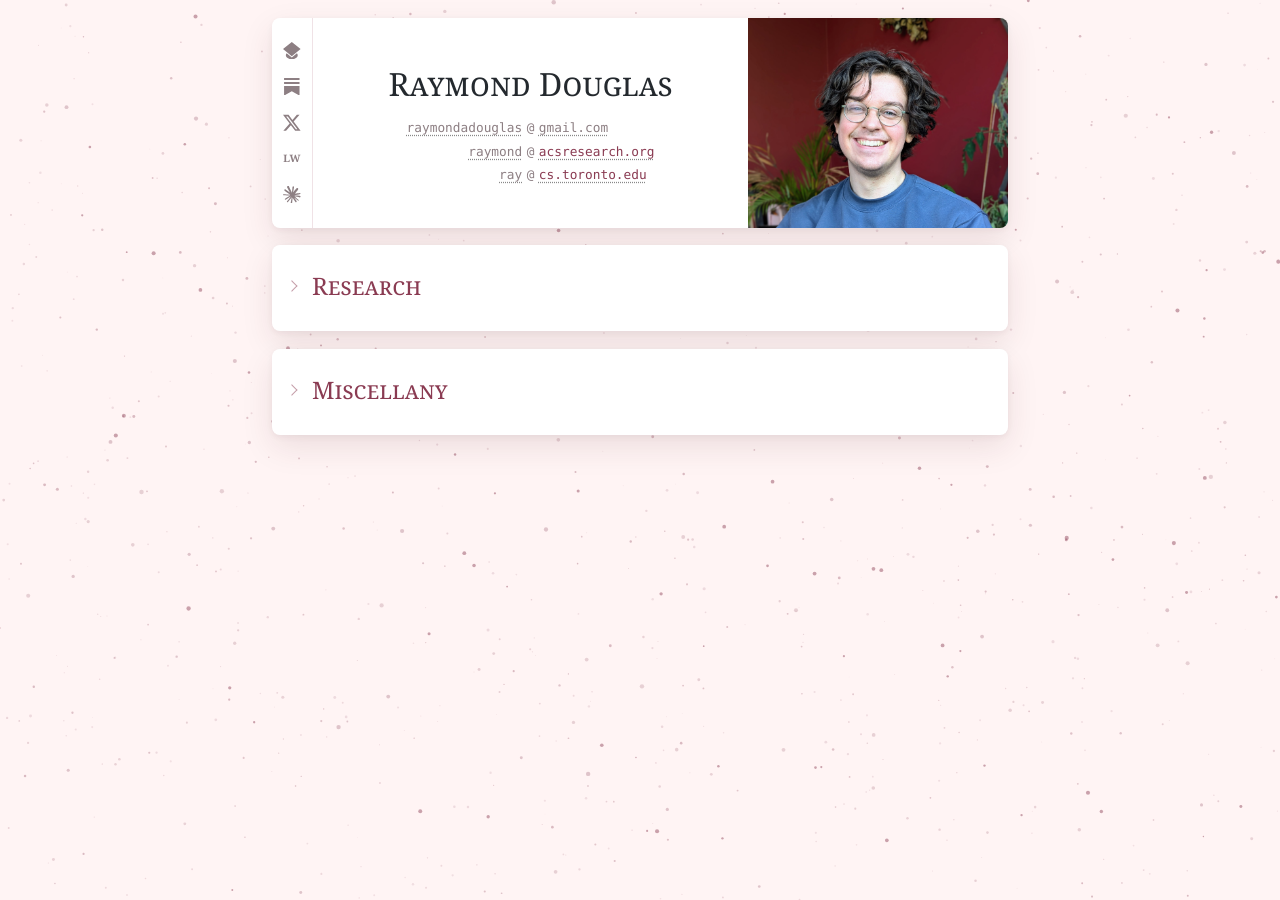
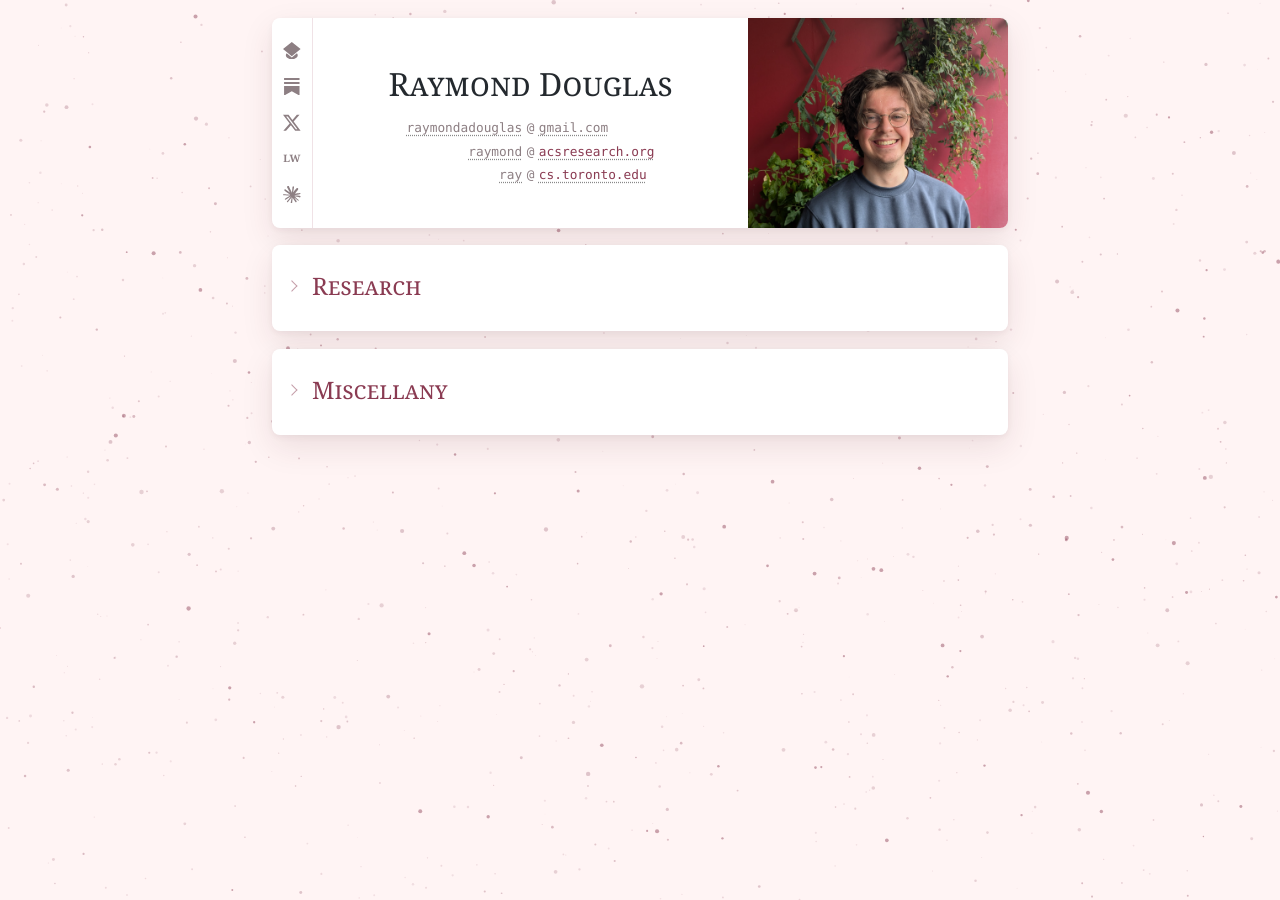
Before and after one commit to raymondadouglas/raymondadouglas.github.io, a Jekyll site: the page built from index.markdown, in a window 1280 px wide. Built offline with Jekyll 4.4.1, drawn with Linux system fonts in a browser that asks for light colours.

Commit message:
remove dead flowers from picture

```diff
--- a/_layouts/research.html
+++ b/_layouts/research.html
@@ -171,7 +171,6 @@
             aspect-ratio: 2 / 1;
             min-height: 200px;
             object-fit: cover;
-            object-position: center calc(50% + 40px);
             border-radius: 0;
         }
 
@@ -248,7 +247,6 @@
                 height: 100%;
                 min-height: 210px;
                 min-width: 0;
-                object-position: center calc(50% + 20px);
             }
             .headertext {
                 flex: 1;
--- a/index.markdown
+++ b/index.markdown
@@ -9,7 +9,7 @@ redirect_from:
 
 <div class="card headercard">
     <div class="profilepic">
-        <img src="/images/profile-26.jpg" alt="Raymond Douglas">
+        <img src="/images/research-profile-alt.jpg" alt="Raymond Douglas">
     </div>
     <div class="headertext">
         <h1>Raymond Douglas</h1>
```
Also changed, not shown: images/research-profile-alt.jpg (added).
